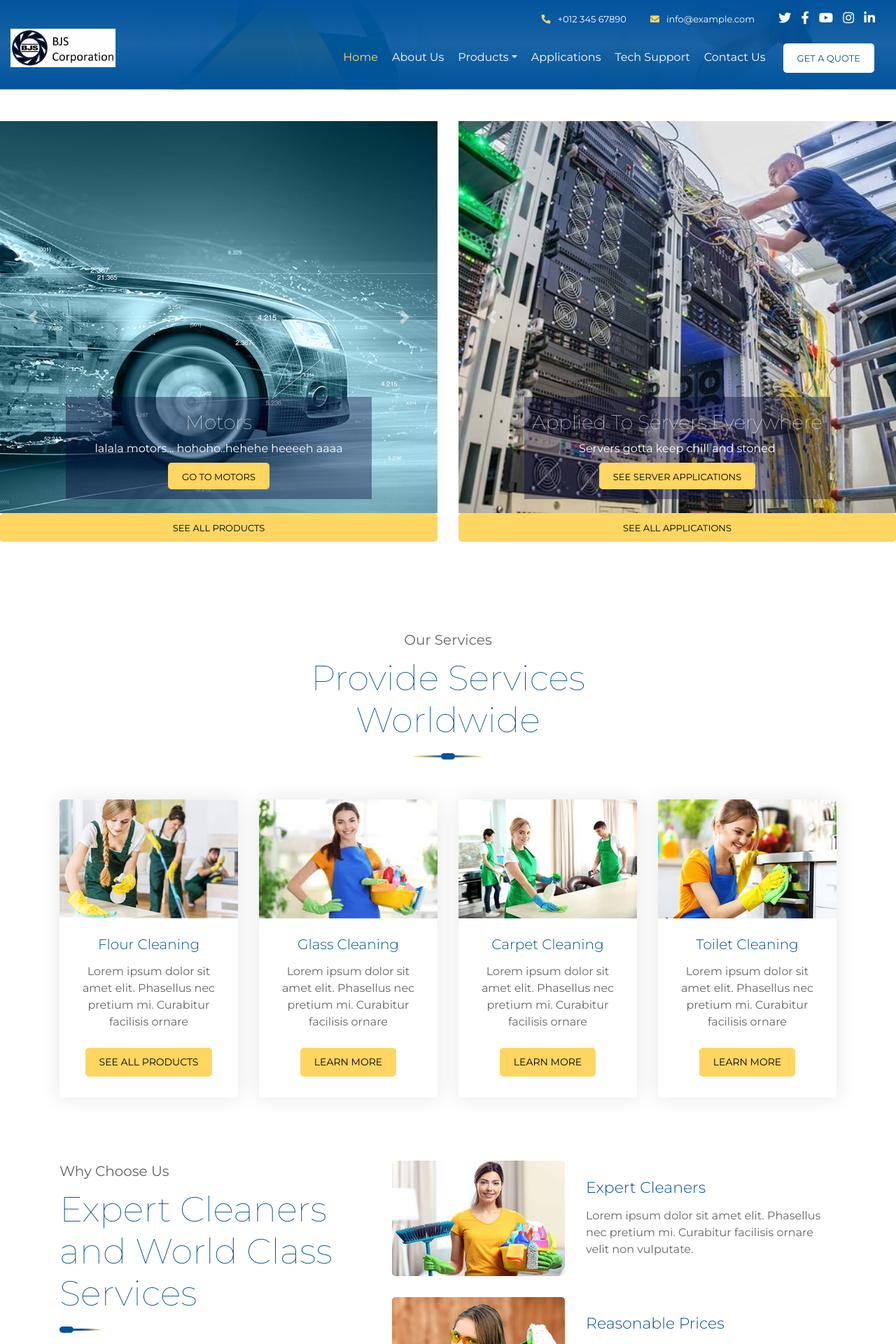
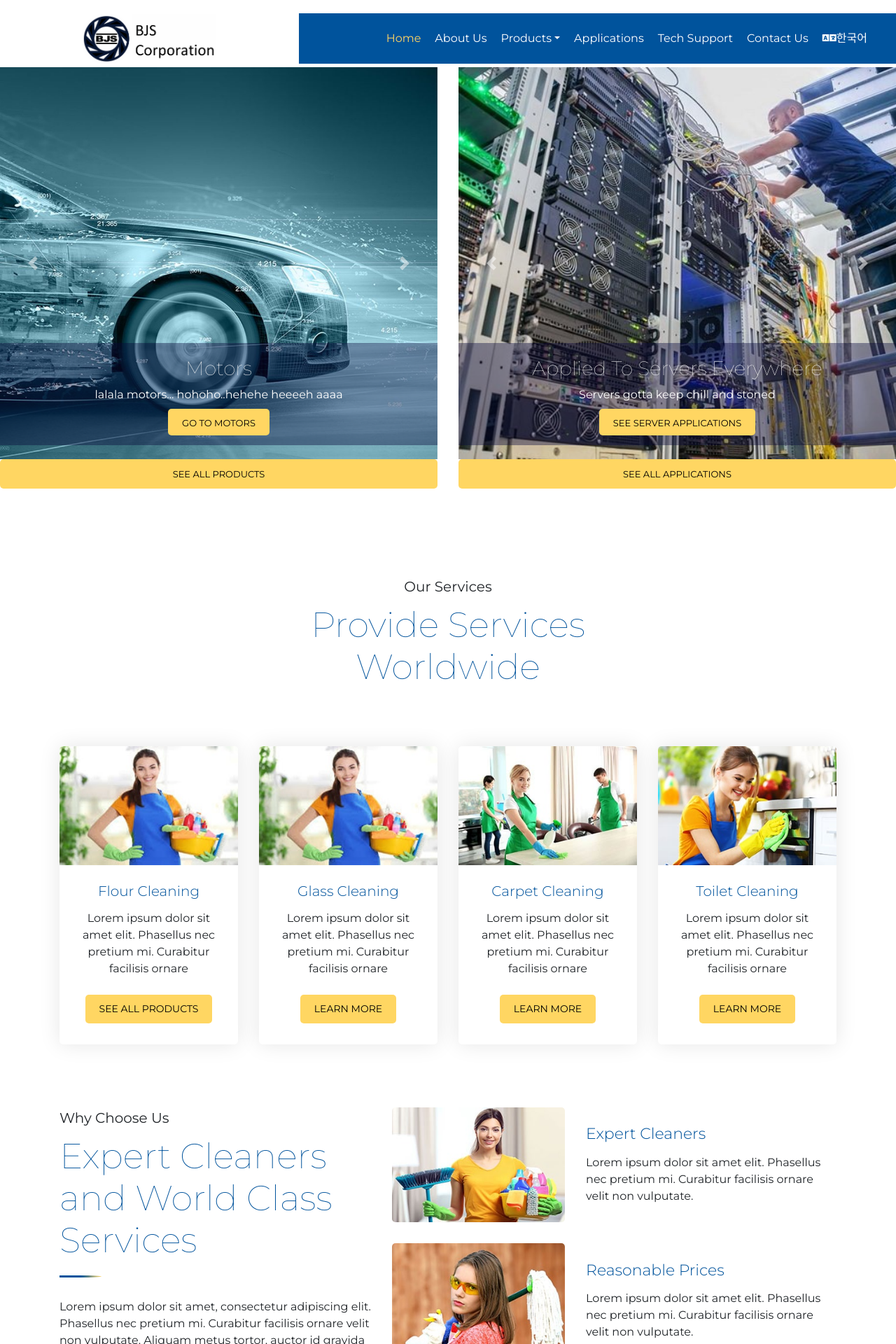
Before and after one commit to onanalee/BJS_website, a Flask app: page / in a window 1280 px wide. Shown: the top 1920 px of the page at 70% size. Run offline with Flask 2, Linux system fonts and the light colour scheme; some libraries are stand-ins or nearby versions.

Commit message:
carousel caption full width & Menu

```diff
--- a/static/style.css
+++ b/static/style.css
@@ -5,7 +5,7 @@
 /*******************************/
 
 body {
-    color: #666666;
+    /* color: #666666; */
     background: #ffffff;
     font-family: 'Montserrat', sans-serif;
     font-weight: 400;
@@ -74,17 +74,43 @@ a:hover, a:active, a:focus {
     position: relative;
     width: 100%;
     padding: 15px 0 0 0;
-    background: #00539C;
 }
 
 .header.home {
-    margin-bottom: 45px;
-    background: linear-gradient(rgba(0, 83, 156, 1), rgba(0, 83, 156, .9), rgba(0, 83, 156, 1)), url(../img/header.jpg);
+    /* margin-bottom: 45px; */
+    /* background: linear-gradient(rgba(0, 83, 156, 1), rgba(0, 83, 156, .9), rgba(0, 83, 156, 1)), url(../img/header.jpg); */
     background-position: center;
     background-repeat: no-repeat;
     background-size: cover;
 }
 
+#logo {
+    background-color: white;
+}
+
+.brand img {
+    /* position:relative; */
+    object-fit: contain;
+    width: 100%;
+    height: 100%;
+    display: block;
+    margin: auto;
+    max-width: 15vw;
+    min-height: 10vh;
+}
+
+@media(max-width: 992px) {
+    .brand img {
+        max-width: 40vw;
+    }
+}
+
+#logolessMenu {
+    background-color: #00539C;
+    padding-top: 1vh;
+    padding-bottom: 1vh;
+}
+
 @media (min-width: 992px) {
     .header .row {
         /* padding: 0 60px; */
@@ -92,7 +118,7 @@ a:hover, a:active, a:focus {
 }
 
 .header .header-top {
-    padding-bottom: 15px;
+    /* padding-bottom: 15px; */
     border-bottom: 1px solid rgba(255, 255, 255, .1);
 }
 
@@ -106,12 +132,12 @@ a:hover, a:active, a:focus {
     font-weight: 100;
 }
 
-.header .brand img {
+/* .header .brand img {
     width: 100%;
     max-width: 150px;
     height: 100%;
     max-height: 100px;
-}
+} */
 
 .header .topbar {
     position: relative;
@@ -189,7 +215,7 @@ a:hover, a:active, a:focus {
 @media (max-width: 992px) {
     .header .brand {
         text-align: center;
-        margin-bottom: 15px;
+        /* margin-bottom: 15px; */
     }
     .header .topbar {
         text-align: center;
@@ -231,7 +257,6 @@ a:hover, a:active, a:focus {
     color: #000000;
     background: #FFD662;
 }
-
 
 .header .navbar .btn i {
     font-size: 16px;
@@ -413,7 +438,7 @@ a:hover, a:active, a:focus {
     height: 3px;
     left: calc(50% - 50px);
     bottom: 0;
-    background: linear-gradient(to left, #FFD662, #00539C, #FFD662);
+    /* background: linear-gradient(to left, #FFD662, #00539C, #FFD662); */
     border-radius: 100%;
 }
 
@@ -424,7 +449,7 @@ a:hover, a:active, a:focus {
     height: 9px;
     left: calc(50% - 10px);
     bottom: -3px;
-    background: #00539C;
+    /* background: #00539C; */
     border-radius: 5px;
 }
 
@@ -520,7 +545,7 @@ a:hover, a:active, a:focus {
     position: relative;
     width: 100%;
     padding: 45px 0 15px 0;
-    margin-top:5vh;
+    margin-top: 5vh;
 }
 
 .service .service-item {
@@ -1859,6 +1884,10 @@ a:hover, a:active, a:focus {
     color: white;
 }
 
+#frontPage {
+    /* background-color: #00539C; */
+}
+
 .carousel {
     /* background-color: #f2f9ff; */
 }
@@ -1882,22 +1911,20 @@ a:hover, a:active, a:focus {
     object-fit: cover;
 }
 
-
-.carousel-caption{
-    background-color: rgba(9, 9, 59, 0.4)
-}
-.allButton{
+.carousel-caption {
+    background-color: rgba(9, 9, 59, 0.4);
+    max-width: 100%;
+    width: 100%;
+    left: 0;
+}
+
+.allButton {
     position: relative;
     display: grid;
     /* left:33%; */
-
-
     padding: 12px 20px 10px 20px;
     /* margin-top:2vh; */
-    margin-bottom:5vh;
-
-
-
+    margin-bottom: 5vh;
     font-size: 13px;
     text-transform: uppercase;
     color: #000000;
@@ -1905,31 +1932,29 @@ a:hover, a:active, a:focus {
     border-radius: 5px;
     background: #FFD662;
     transition: .3s;
-    text-align:center;
-}
+    text-align: center;
+}
+
 .allButton:hover {
     color: #ffffff;
     background: #00539C;
 }
 
-
-
-
-.frontButton{
-    position: relative;
-    justify-content:center;
-
+.frontButton {
+    position: relative;
+    justify-content: center;
     padding: 12px 20px 10px 20px;
     font-size: 13px;
     text-transform: uppercase;
     color: #000000;
     border: none;
     border-radius: 5px;
-    background: rgba(255, 214, 98,1);
-    transition: .3s;
-    text-align:center;
-}
+    background: rgba(255, 214, 98, 1);
+    transition: .3s;
+    text-align: center;
+}
+
 .frontButton:hover {
     color: #ffffff;
-    background: rgba(0, 83, 156,1);
-}
+    background: rgba(0, 83, 156, 1);
+}
--- a/templates/about_us.html
+++ b/templates/about_us.html
@@ -116,7 +116,7 @@
                         <div class="row">
                             <div class="col-lg-5 col-md-6">
                                 <div class="about-img">
-                                    <img src="../static/img/about.jpg" alt="Image">
+                                    <img src="../static/img/seoul.jpeg" alt="Image">
                                 </div>
                             </div>
                             <div class="col-lg-7 col-md-6">
--- a/templates/applications.html
+++ b/templates/applications.html
@@ -120,7 +120,7 @@
                         <div class="row">
                             <div class="col-lg-3 col-md-6">
                                 <div class="service-item">
-                                    <img src="../static/img/service-1.jpg" alt="Service">
+                                    <img src="../static/img/service-2.jpg" alt="Service">
                                     <h3>Flour Cleaning</h3>
                                     <p>
                                         Lorem ipsum dolor sit amet elit. Phasellus nec pretium mi. Curabitur facilisis
--- a/templates/index.html
+++ b/templates/index.html
@@ -32,34 +32,14 @@
         <div class="header home">
             <div class="container-fluid">
                 <div class="header-top row align-items-center">
-                    <div class="col-lg-3">
+                    <div class="col-xl-4 col-lg-4 col-md-4 col-sm-4" id="logo">
                         <div class="brand">
-                            <a href="/">
-
-                                <img src="../static/img/bjs_logo3.png" alt="Logo">
-                            </a>
+                            <img id="logoImage" src="../static/img/bjs_logo3.png" alt="Logo">
                         </div>
                     </div>
-                    <div class="col-lg-9">
-                        <div class="topbar">
-                            <div class="topbar-col">
-                                <a href="tel:+012 345 67890"><i class="fa fa-phone-alt"></i>+012 345 67890</a>
-                            </div>
-                            <div class="topbar-col">
-                                <a href="mailto:info@example.com"><i class="fa fa-envelope"></i>info@example.com</a>
-                            </div>
-                            <div class="topbar-col">
-                                <div class="topbar-social">
-                                    <a href=""><i class="fab fa-twitter"></i></a>
-                                    <a href=""><i class="fab fa-facebook-f"></i></a>
-                                    <a href=""><i class="fab fa-youtube"></i></a>
-                                    <a href=""><i class="fab fa-instagram"></i></a>
-                                    <a href=""><i class="fab fa-linkedin-in"></i></a>
-                                </div>
-                            </div>
-                        </div>
+                    <div class="col-xl-8 col-lg-8 col-md-8 col-sm-8" id="logolessMenu">
                         <div class="navbar navbar-expand-lg bg-light navbar-light">
-                            <a href="#" class="navbar-brand">MENU</a>
+                            <a class="navbar-brand">MENU</a>
                             <button type="button" class="navbar-toggler" data-toggle="collapse"
                                 data-target="#navbarCollapse">
                                 <span class="navbar-toggler-icon"></span>
@@ -85,16 +65,14 @@
                                     <a href="/applications" class="nav-item nav-link">Applications</a>
                                     <a href="/tech_support" class="nav-item nav-link">Tech Support</a>
                                     <a href="/contact_us" class="nav-item nav-link">Contact Us</a>
+                                    <a href="/" class="nav-item nav-link"><i class="fas fa-language"></i>한국어</a>
 
-                                    <a href="#" class="btn">Get A Quote</a>
+
                                 </div>
                             </div>
                         </div>
                     </div>
                 </div>
-
-
-
             </div>
         </div>
 
@@ -235,7 +213,7 @@
                         <div class="carousel-caption">
                             <h3>Motor & Components</h3>
                             <p>Automotive stuff are so automatic...</p>
-                            <a href="/applications/servers" class="frontButton">See Motor&Components Applications</a>
+                            <a href="/applications/servers" class="frontButton">See Motor Applications</a>
                         </div>
                     </div>
                     <div class="carousel-item">
@@ -374,7 +352,7 @@
                     <div class="col-lg-3 col-md-6">
                         <div class="service-item">
 
-                            <img src="../static/img/service-1.jpg" alt="Service">
+                            <img src="../static/img/service-2.jpg" alt="Service">
                             <h3>Flour Cleaning</h3>
                             <p href="/products">
                                 Lorem ipsum dolor sit amet elit. Phasellus nec pretium mi. Curabitur facilisis
@@ -973,9 +951,12 @@
                             <h2>Our Partners</h2>
                             <a target="_blank" rel="noopener noreferrer" href="https://www.delta-fan.com/">Delta</a>
                             <a target="_blank" rel="noopener noreferrer" href="https://www.fergas.com/en/">Fergas</a>
-                            <a target="_blank" rel="noopener noreferrer" href="https://www.ohsunghq.co.kr/osg/main/index.aspx">Ohsung</a>
-                            <a target="_blank" rel="noopener noreferrer" href="https://kunimitsu-carbon.com/english/company/">Kunimitsu</a>
-                            <a target="_blank" rel="noopener noreferrer" href="http://www.hsdcmotor.com/">Hao Sheng Motor</a>
+                            <a target="_blank" rel="noopener noreferrer"
+                                href="https://www.ohsunghq.co.kr/osg/main/index.aspx">Ohsung</a>
+                            <a target="_blank" rel="noopener noreferrer"
+                                href="https://kunimitsu-carbon.com/english/company/">Kunimitsu</a>
+                            <a target="_blank" rel="noopener noreferrer" href="http://www.hsdcmotor.com/">Hao Sheng
+                                Motor</a>
                         </div>
                     </div>
                     <!-- <div class="col-md-6 col-lg-3">
```
